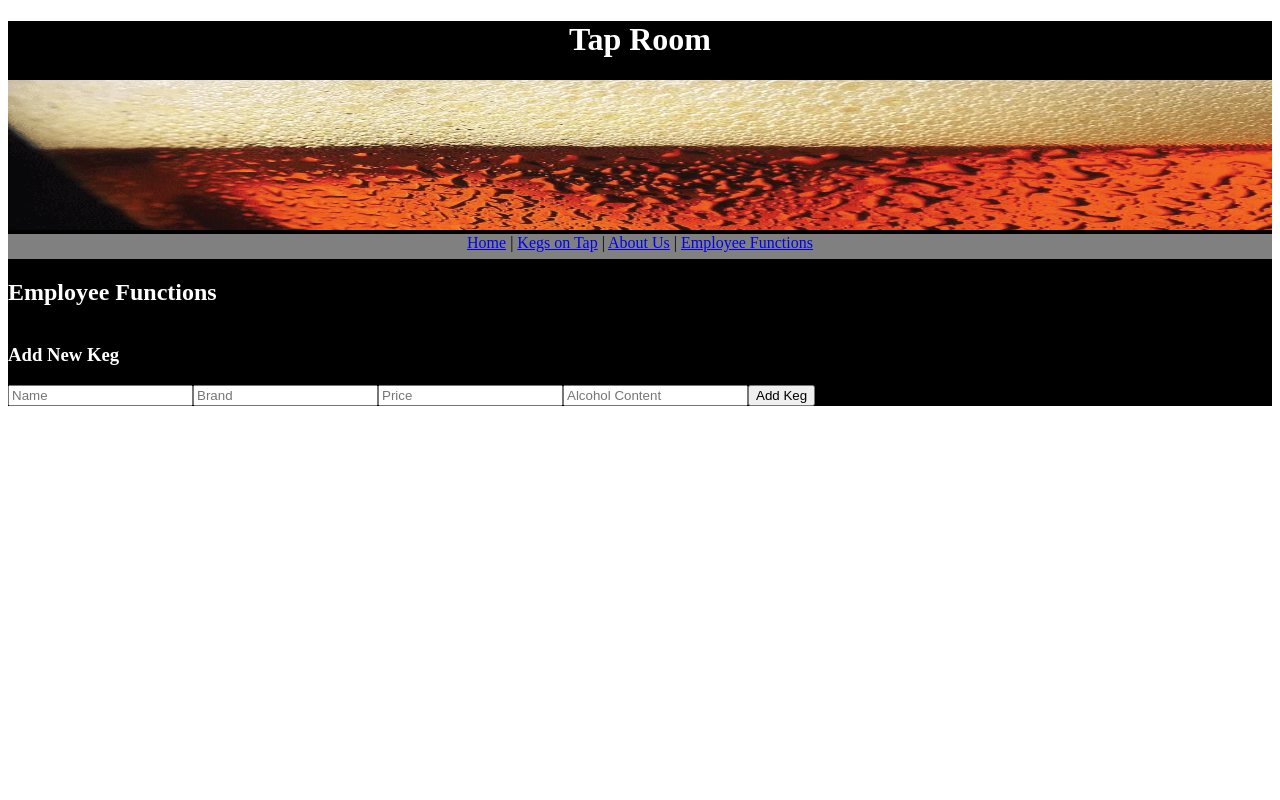
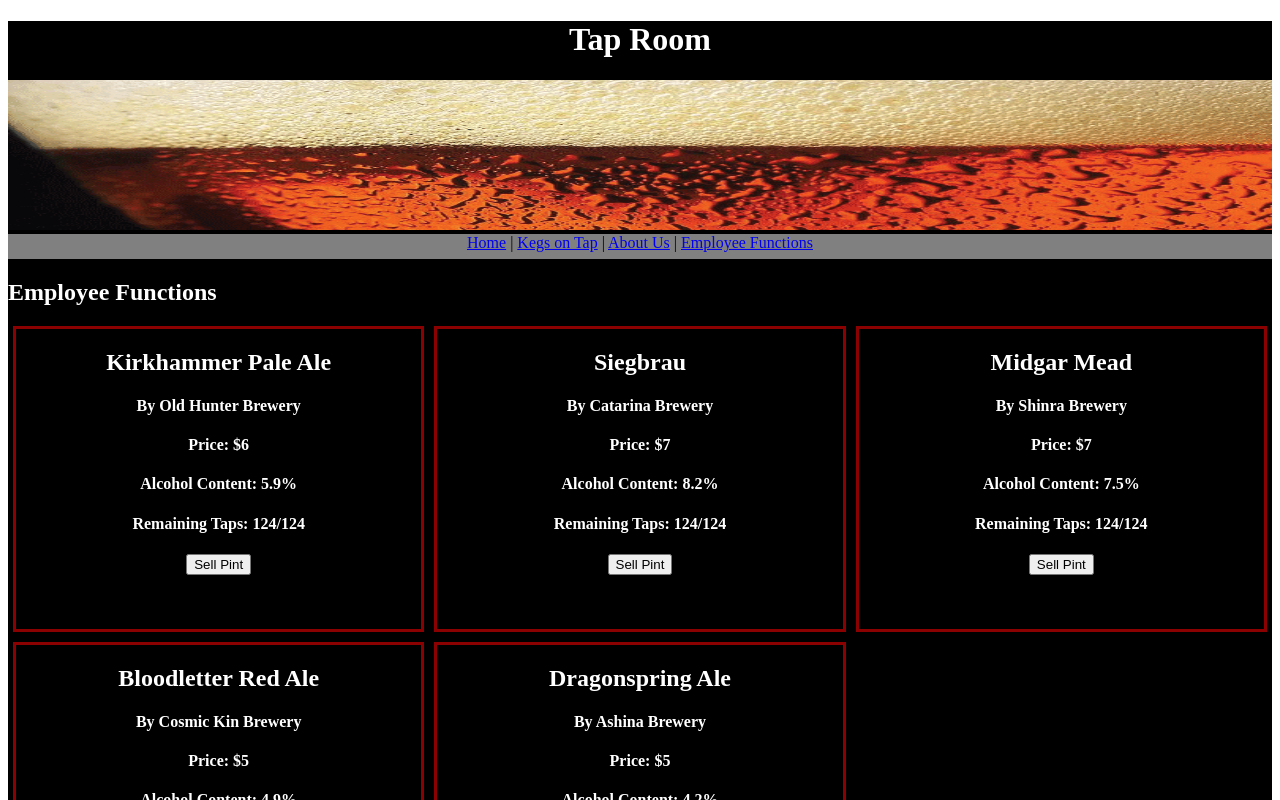
Before and after one commit to kmgarvey279/React-Tap-Room, a React app: page /#/employees in a window 1280 px wide. Shown: the top 800 px of the page. Built offline with nearby package versions, Linux system fonts and the light colour scheme.

Commit message:
list now appears

```diff
--- a/src/components/App.jsx
+++ b/src/components/App.jsx
@@ -4,12 +4,12 @@ import Header from './Header';
 import Home from './Home';
 import KegList from './KegList';
 import Error404 from './Error404';
-import NewKegForm from './NewKegForm';
 import AboutUs from './AboutUs';
 import Employees from './Employees';
 import { v4 } from 'uuid';
 
 class App extends React.Component {
+
   constructor(props) {
     super(props);
     this.state = {
@@ -66,14 +66,14 @@ class App extends React.Component {
       },
       selectedKeg: null
     };
-    this.handleAddingNewKeg = this.handleAddingNewKeg.bind(this);
+    this.handleAddingNewKegToList = this.handleAddingNewKegToList.bind(this);
     this.handleChangingSelectedKeg = this.handleChangingSelectedKeg.bind(this);
   }
 
-  handleAddingNewKeg(newKeg){
+  handleAddingNewKegToList(newKeg){
     var newKegId = v4()
     var newMasterKegList = Object.assign({}, this.state.masterKegList, {
-      [newKegList]: newKeg
+      [newKegId]: newKeg
     });
     this.setState({masterKegList: newMasterKegList});
   }
@@ -102,6 +102,7 @@ class App extends React.Component {
           <Route exact path='/' component={Home} />
           <Route exact path='/keglist' render={()=><KegList kegList={this.state.masterKegList} />} />
           <Route exact path='/employees' render={(props)=><Employees kegList={this.state.masterKegList} currentRouterPath={props.location.pathname}
+            onNewKegCreation={this.handleAddingNewKegToList}
             onKegSelection={this.handleChangingSelectedKeg}
             selectedTicket={this.state.selectedKeg}
             onKegEdit={this.updateKeg}/>} />
--- a/src/components/Employees.jsx
+++ b/src/components/Employees.jsx
@@ -6,7 +6,6 @@ import NewKegForm from './NewKegForm';
 
 function Employees(props){
   let optionalEditKegComponent = null;
-  let newKegFormContent = <NewKegForm/>;
   if (props.selectedKeg !=null){
     optionalEditKegComponent = <EditKegForm selectedKeg={props.kegList[props.selectedKeg]}/>;
   }
@@ -18,7 +17,8 @@ function Employees(props){
         kegList={props.kegList}
         currentRouterPath={props.currentRouterPath}
         onKegSelection={props.onKegSelection}/>
-      {newKegFormContent}
+      <NewKegForm
+        onNewKegCreation={props.onNewKegCreation}/>
     </div>
   );
 }
@@ -27,6 +27,7 @@ Employees.propTypes = {
   kegList: PropTypes.object,
   currentRouterPath: PropTypes.string.isRequired,
   onKegSelection: PropTypes.func.isRequired,
+  onNewKegCreation: PropTypes.func.isRequired,
   selectedKeg: PropTypes.string
 };
 
--- a/src/components/Keg.jsx
+++ b/src/components/Keg.jsx
@@ -9,7 +9,7 @@ function Keg(props) {
       <h4>By {props.brand}</h4>
       <h4>Price: ${props.price}</h4>
       <h4>Alcohol Content: {props.alcoholLvl}%</h4>
-    </div>
+    </div>;
   if (props.currentRouterPath === '/employees'){
     return (
       <div onClick={() => {props.onKegSelection(props.kegId);}}>
```
Also changed, not shown: src/components/KegList.jsx (+3 -5 lines).
